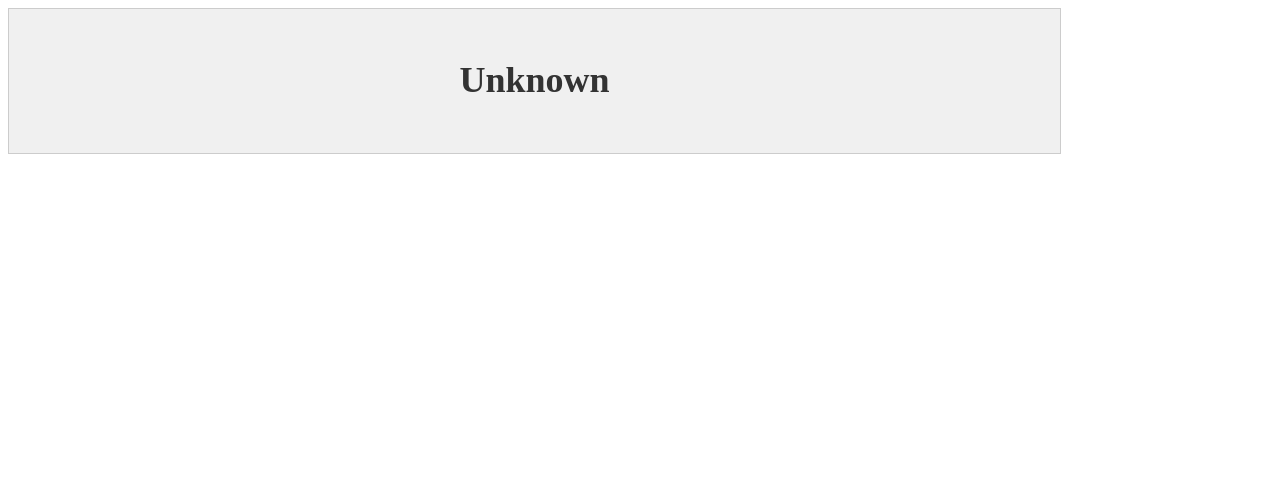
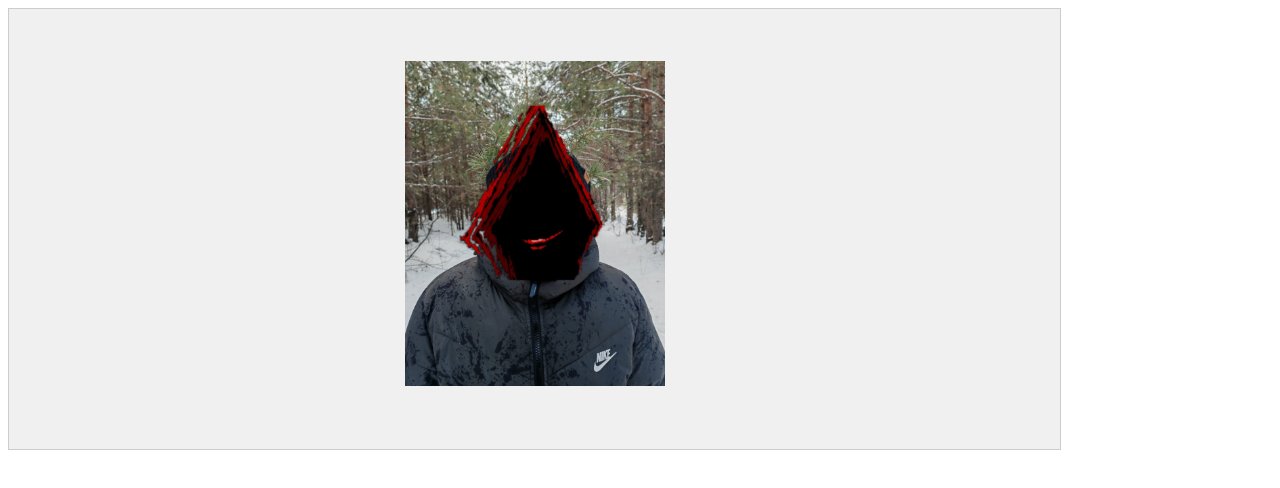
Before and after one commit to Neyrobyte/Neyrobyte.github.io, a plain HTML site: page index.html in a window 1280 px wide. Drawn offline with Linux system fonts and the light colour scheme.

Commit message:
Update index.html

```diff
--- a/index.html
+++ b/index.html
@@ -28,8 +28,8 @@
 <body>
     <div class="container">
         <div class="header">
-            <h2>Unknown</h2>
-            <h1><!--<img src="petuh.jpg" alt=" " width="260">--></h1>
+            <h2> </h2>
+            <h1><img src="ivan.jpg" alt=" " width="260"></h1>
         </div>
         <div class="content">
             <p>  </p>
```
